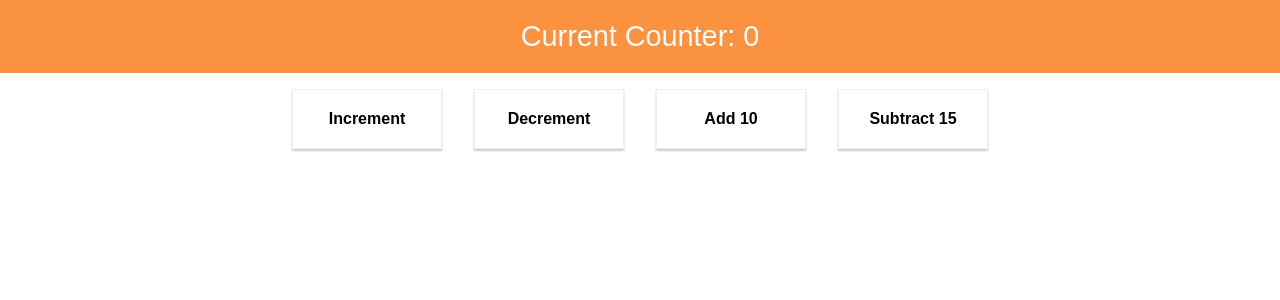
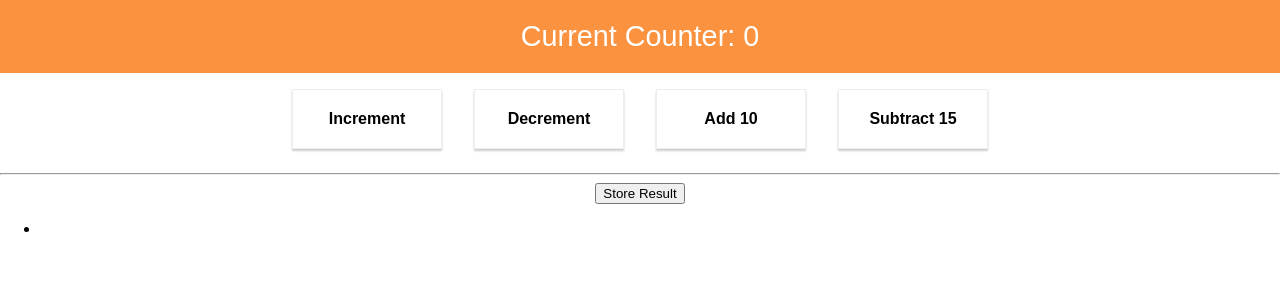
Before and after one commit to BuffaloRob/redux-on-udemy, a React (Create React App) app: page / in a window 1280 px wide. Shown: the top 300 px of the page. Built offline with nearby package versions, Linux system fonts and the light colour scheme.

Commit message:
Counter: +button & <li> with onClick that has connected dispatch

```diff
--- a/src/containers/Counter/Counter.js
+++ b/src/containers/Counter/Counter.js
@@ -33,6 +33,11 @@
             <CounterControl label="Decrement" clicked={this.props.onDecrementCounter} />
             <CounterControl label="Add 10" clicked={this.props.onAdd} />
             <CounterControl label="Subtract 15" clicked={this.props.onSubtract} />
+            <hr />
+            <button onClick={this.props.onStoreResult}>Store Result</button>
+            <ul>
+                <li onClick={this.props.onDeleteResult}></li>
+            </ul>
           </div>;
     }
 }
@@ -49,6 +54,8 @@
         onDecrementCounter: () => dispatch({ type: 'DECREMENT' }),
         onAdd: () => dispatch({ type: 'ADD', val: 10 }),
         onSubtract: () => dispatch({ type: 'SUBTRACT', val: 15 }),
+        onStoreResult: () => dispatch({ type: 'STORE_RESULT' }),
+        onDeleteResult: () => dispatch({ type: 'DELETE_RESULT' })
     };
 };
 
```
